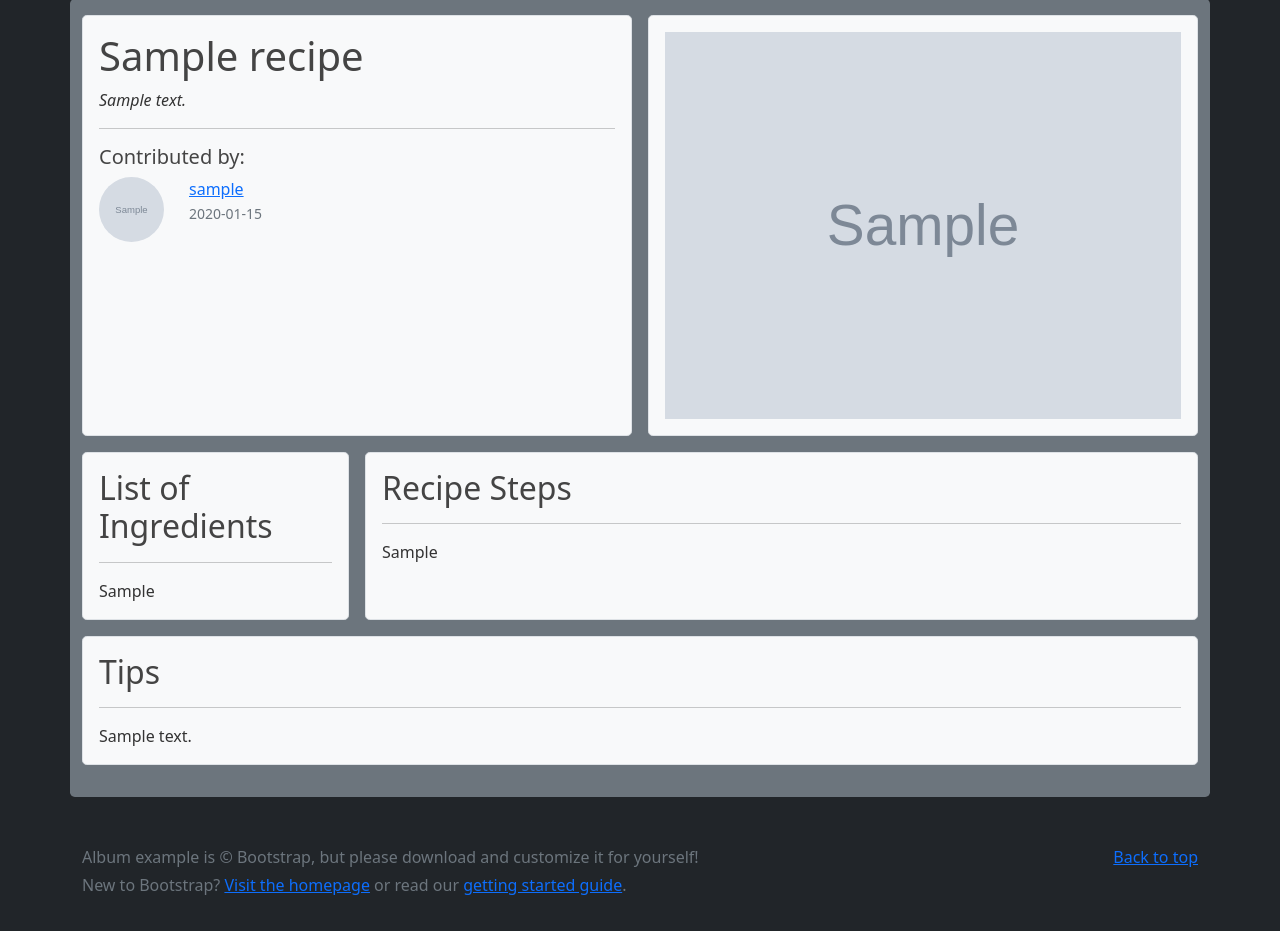
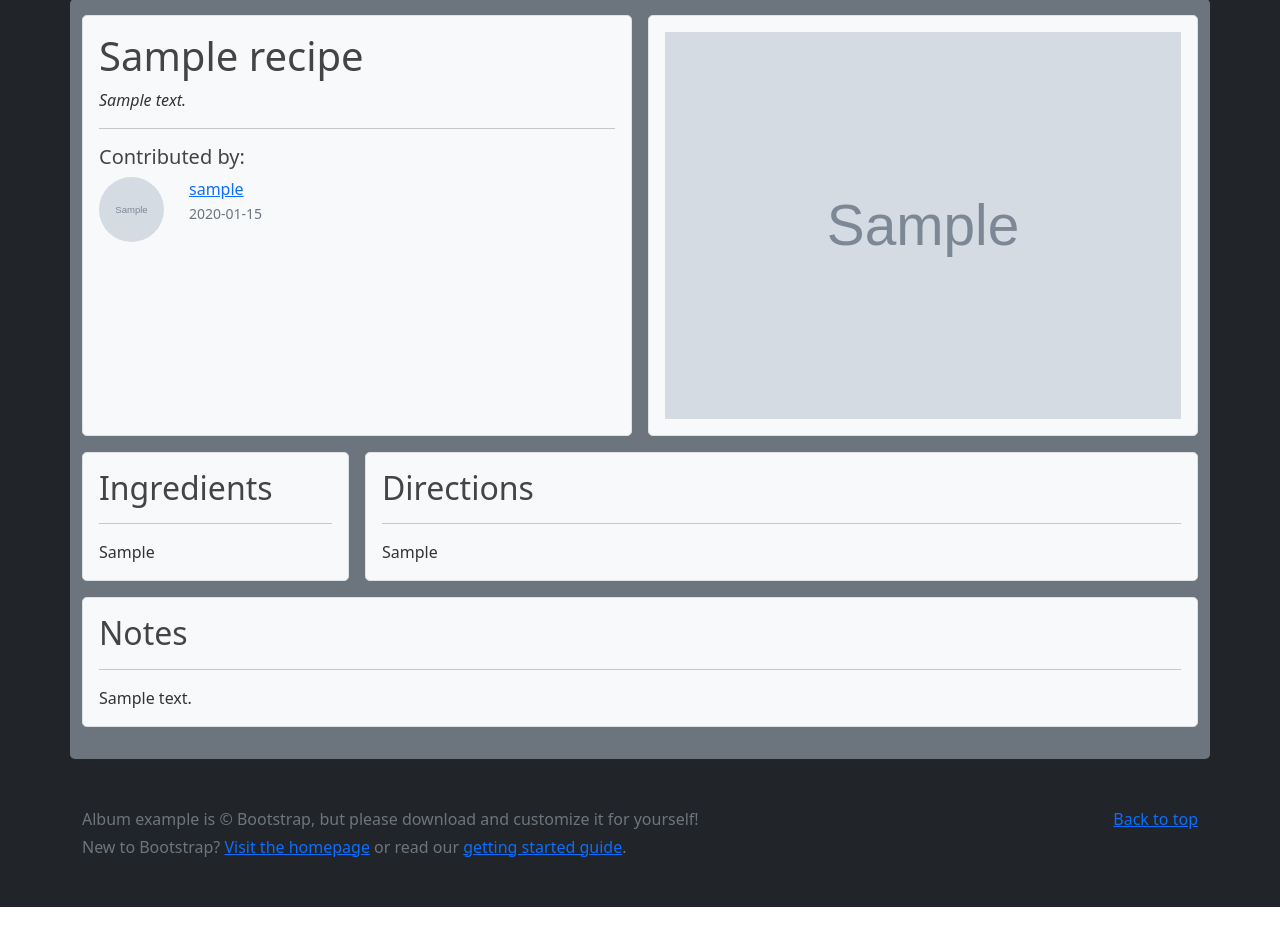
Before and after one commit to RyanWhipple/cookbook, a Flask app: page /recipe/1 in a window 1280 px wide. Shown: the part 81-1012 px from the top of the page. After the commit the page ends 988 px from the top, so only its background shows below. Run offline with Flask 2, Linux system fonts and the light colour scheme; tables that the repository leaves empty hold one stand-in row (values such as "Sample post"); grey boxes marked "Sample" are stand-in pictures.

Commit message:
minor updates

```diff
--- a/recipes2/templates/home.html
+++ b/recipes2/templates/home.html
@@ -18,7 +18,9 @@
                             <div class="d-flex justify-content-between align-items-center w-100">
                                 <div class="btn-group">
                                     <a class="btn btn-sm btn-outline-secondary" href="{{url_for('recipes.recipe', recipe_id=recipe.id) }}">View</a>
-                                    <a class="btn btn-sm btn-outline-secondary" href="{{ url_for('recipes.update_recipe', recipe_id=recipe.id) }}">Edit</a>
+                                    {% if recipe.author == current_user %}
+                                        <a class="btn btn-sm btn-outline-secondary" href="{{ url_for('recipes.update_recipe', recipe_id=recipe.id) }}">Edit</a>
+                                    {% endif %}
                                 </div>
                                 <small class="text-muted">9 mins</small>
                             </div>
--- a/recipes2/templates/recipe_read.html
+++ b/recipes2/templates/recipe_read.html
@@ -42,25 +42,25 @@
             <!-- List of Ingredients -->
             <div class="col col-3">
                 <div class="border rounded-3 p-3 bg-light h-100">
-                    <h2>List of Ingredients</h2>
+                    <h2>Ingredients</h2>
                     <hr>
                     {{ recipe.ingredients }}
                 </div>
             </div>
-            <!-- Recipe Steps -->
+            <!-- Directions -->
             <div class="col col-9">
                 <div class="border rounded-3 p-3 bg-light h-100">
-                    <h2>Recipe Steps</h2>
+                    <h2>Directions</h2>
                     <hr>
                     {{ recipe.directions }}
                 </div>
             </div>
         </div>
-        <!-- Third Row: Tips -->
+        <!-- Third Row: Notes -->
         <div class="row mb-3 gx-3">
             <div class="col">
                 <div class="border rounded-3 p-3 bg-light">
-                    <h2>Tips</h2>
+                    <h2>Notes</h2>
                     <hr>
                     {{ recipe.notes }}
                 </div>
```
Also changed, not shown: recipes2/templates/recipe_create_update.html (+4 -4 lines).
